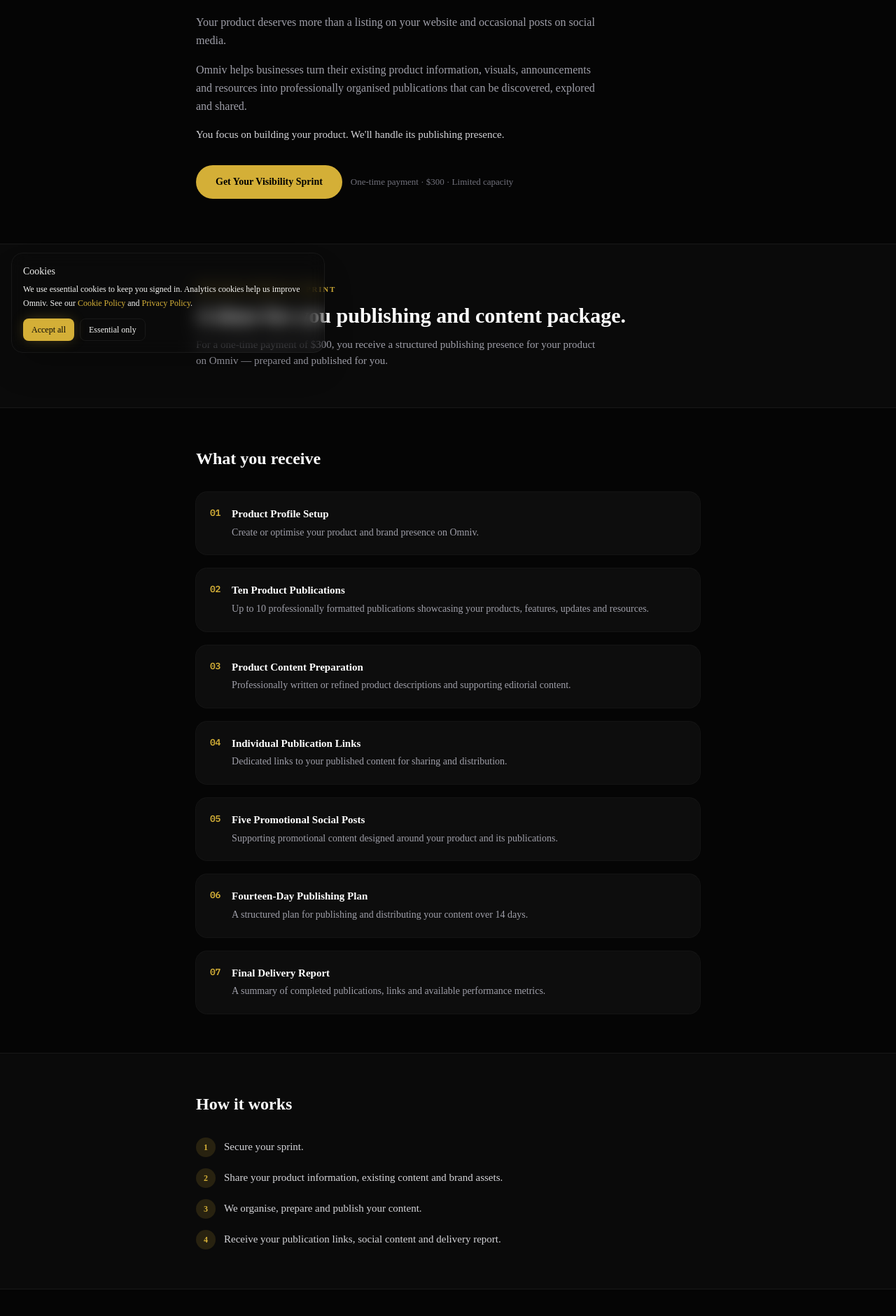
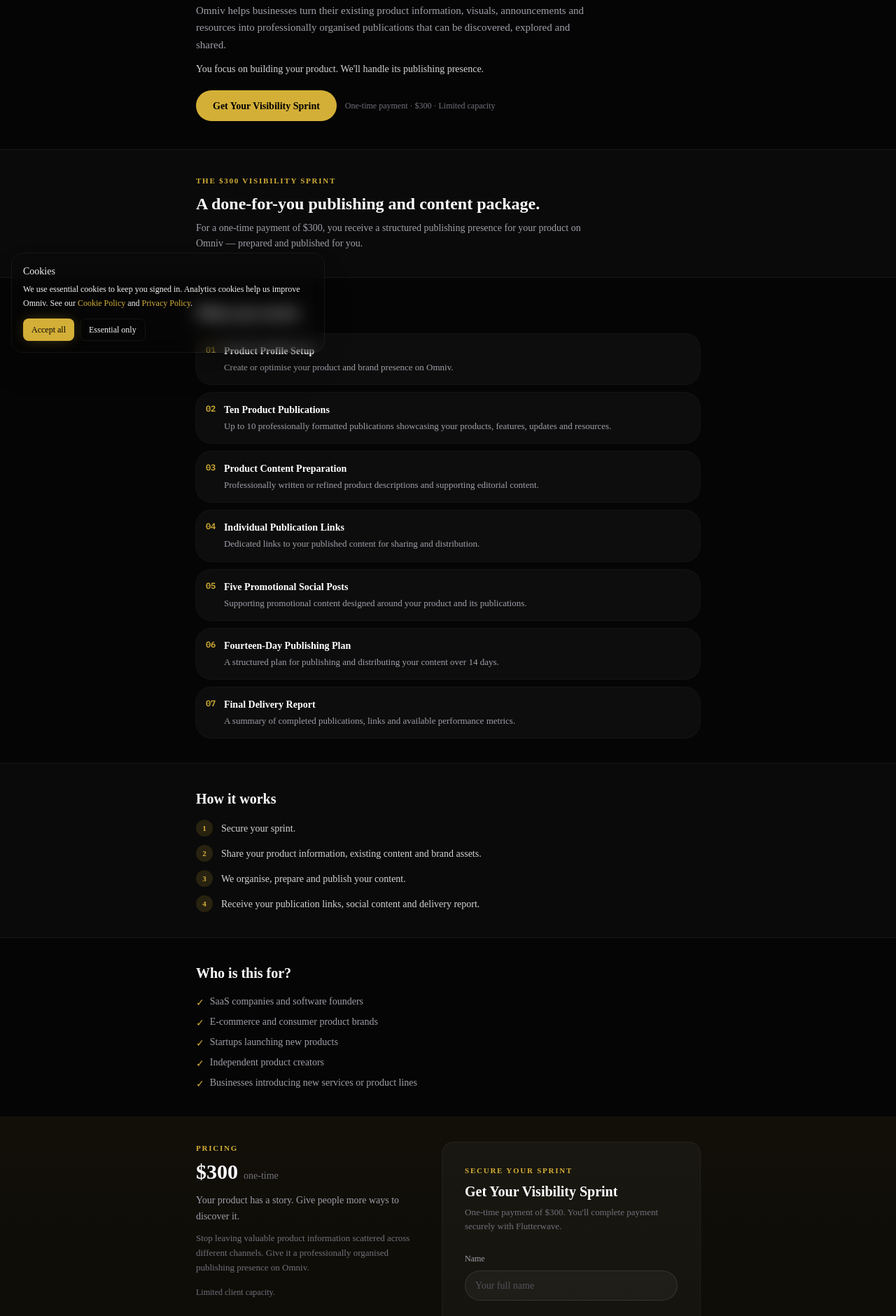
Before and after one commit to ezekielnelson060-hash/omniv-cso, a Next.js app: page /visibility-sprint in a window 1280 px wide. Shown: the part 280-2160 px from the top of the page at 70% size. Built offline with nearby package versions, Linux system fonts and the light colour scheme; no server answers; the database is empty.

Commit message:
Visibility Sprint: fix logo path, tighten section spacing

```diff
--- a/src/app/visibility-sprint/page.tsx
+++ b/src/app/visibility-sprint/page.tsx
@@ -99,7 +99,7 @@ function CtaLink({ className }: { className?: string }) {
       href="#get-sprint"
       className={
         className ||
-        "inline-flex h-12 items-center justify-center rounded-full bg-omniv-gold px-7 text-[14px] font-semibold text-black transition hover:brightness-110"
+        "inline-flex h-11 items-center justify-center rounded-full bg-omniv-gold px-6 text-[14px] font-semibold text-black transition hover:brightness-110"
       }
     >
       Get Your Visibility Sprint
@@ -114,11 +114,12 @@ export default function VisibilitySprintPage() {
         <div className="mx-auto flex max-w-3xl items-center justify-between px-4 py-3 md:px-6">
           <Link href="/home" className="flex items-center gap-2">
             <Image
-              src="/logo.svg"
+              src="/logo.png"
               alt="Omniv"
               width={28}
               height={28}
-              className="rounded-md"
+              className="h-7 w-7 rounded-md object-contain"
+              priority
             />
             <span className="text-[15px] font-semibold text-white">Omniv</span>
           </Link>
@@ -128,29 +129,29 @@ export default function VisibilitySprintPage() {
 
       <main>
         {/* Hero */}
-        <section className="mx-auto max-w-3xl px-4 pb-16 pt-14 md:px-6 md:pt-20">
+        <section className="mx-auto max-w-3xl px-4 pb-8 pt-8 md:px-6 md:pb-10 md:pt-10">
           <p className="text-[11px] font-semibold uppercase tracking-[0.2em] text-omniv-gold">
             Omniv Product Visibility Sprint
           </p>
-          <h1 className="mt-4 max-w-2xl text-3xl font-semibold tracking-tight text-white md:text-5xl md:leading-[1.1]">
+          <h1 className="mt-3 max-w-2xl text-3xl font-semibold tracking-tight text-white md:text-4xl md:leading-[1.12]">
             Give your product more opportunities to be discovered.
           </h1>
-          <p className="mt-5 max-w-xl text-[16px] leading-relaxed text-zinc-400">
+          <p className="mt-3 max-w-xl text-[15px] leading-relaxed text-zinc-400">
             Your product deserves more than a listing on your website and
             occasional posts on social media.
           </p>
-          <p className="mt-4 max-w-xl text-[16px] leading-relaxed text-zinc-400">
+          <p className="mt-3 max-w-xl text-[15px] leading-relaxed text-zinc-400">
             Omniv helps businesses turn their existing product information,
             visuals, announcements and resources into professionally organised
             publications that can be discovered, explored and shared.
           </p>
-          <p className="mt-4 max-w-xl text-[15px] font-medium text-zinc-300">
+          <p className="mt-3 max-w-xl text-[14px] font-medium text-zinc-300">
             You focus on building your product. We'll handle its publishing
             presence.
           </p>
-          <div className="mt-8 flex flex-wrap items-center gap-3">
+          <div className="mt-5 flex flex-wrap items-center gap-3">
             <CtaLink />
-            <span className="text-[13px] text-zinc-500">
+            <span className="text-[12px] text-zinc-500">
               One-time payment · $300 · Limited capacity
             </span>
           </div>
@@ -158,14 +159,14 @@ export default function VisibilitySprintPage() {
 
         {/* Package overview */}
         <section className="border-y border-white/[0.06] bg-white/[0.02]">
-          <div className="mx-auto max-w-3xl px-4 py-14 md:px-6">
+          <div className="mx-auto max-w-3xl px-4 py-8 md:px-6 md:py-9">
             <p className="text-[11px] font-semibold uppercase tracking-[0.16em] text-omniv-gold">
               The $300 Visibility Sprint
             </p>
-            <h2 className="mt-3 text-2xl font-semibold text-white md:text-3xl">
+            <h2 className="mt-2 text-xl font-semibold text-white md:text-2xl">
               A done-for-you publishing and content package.
             </h2>
-            <p className="mt-3 max-w-xl text-[15px] text-zinc-400">
+            <p className="mt-2 max-w-xl text-[14px] leading-relaxed text-zinc-400">
               For a one-time payment of $300, you receive a structured publishing
               presence for your product on Omniv — prepared and published for
               you.
@@ -174,22 +175,22 @@ export default function VisibilitySprintPage() {
         </section>
 
         {/* Deliverables */}
-        <section className="mx-auto max-w-3xl px-4 py-14 md:px-6">
-          <h2 className="text-xl font-semibold text-white md:text-2xl">
+        <section className="mx-auto max-w-3xl px-4 py-8 md:px-6 md:py-9">
+          <h2 className="text-lg font-semibold text-white md:text-xl">
             What you receive
           </h2>
-          <ol className="mt-8 space-y-5">
+          <ol className="mt-4 space-y-3">
             {DELIVERABLES.map((d) => (
               <li
                 key={d.n}
-                className="flex gap-4 rounded-2xl bg-white/[0.03] p-5 ring-1 ring-white/[0.06]"
+                className="flex gap-3 rounded-xl bg-white/[0.03] p-3.5 ring-1 ring-white/[0.06]"
               >
-                <span className="shrink-0 font-data text-[13px] font-semibold text-omniv-gold">
+                <span className="shrink-0 font-data text-[12px] font-semibold text-omniv-gold">
                   {d.n}
                 </span>
                 <div>
-                  <p className="text-[15px] font-semibold text-white">{d.title}</p>
-                  <p className="mt-1 text-[14px] leading-relaxed text-zinc-400">
+                  <p className="text-[14px] font-semibold text-white">{d.title}</p>
+                  <p className="mt-0.5 text-[13px] leading-relaxed text-zinc-400">
                     {d.body}
                   </p>
                 </div>
@@ -200,17 +201,17 @@ export default function VisibilitySprintPage() {
 
         {/* How it works */}
         <section className="border-y border-white/[0.06] bg-white/[0.02]">
-          <div className="mx-auto max-w-3xl px-4 py-14 md:px-6">
-            <h2 className="text-xl font-semibold text-white md:text-2xl">
+          <div className="mx-auto max-w-3xl px-4 py-8 md:px-6 md:py-9">
+            <h2 className="text-lg font-semibold text-white md:text-xl">
               How it works
             </h2>
-            <ol className="mt-8 space-y-4">
+            <ol className="mt-4 space-y-3">
               {STEPS.map((step, i) => (
                 <li key={step} className="flex items-start gap-3">
-                  <span className="flex h-7 w-7 shrink-0 items-center justify-center rounded-full bg-omniv-gold/15 text-[12px] font-semibold text-omniv-gold">
+                  <span className="flex h-6 w-6 shrink-0 items-center justify-center rounded-full bg-omniv-gold/15 text-[11px] font-semibold text-omniv-gold">
                     {i + 1}
                   </span>
-                  <p className="pt-0.5 text-[15px] text-zinc-300">{step}</p>
+                  <p className="pt-0.5 text-[14px] text-zinc-300">{step}</p>
                 </li>
               ))}
             </ol>
@@ -218,17 +219,17 @@ export default function VisibilitySprintPage() {
         </section>
 
         {/* Who */}
-        <section className="mx-auto max-w-3xl px-4 py-14 md:px-6">
-          <h2 className="text-xl font-semibold text-white md:text-2xl">
+        <section className="mx-auto max-w-3xl px-4 py-8 md:px-6 md:py-9">
+          <h2 className="text-lg font-semibold text-white md:text-xl">
             Who is this for?
           </h2>
-          <ul className="mt-6 space-y-2">
+          <ul className="mt-4 space-y-1.5">
             {AUDIENCE.map((item) => (
               <li
                 key={item}
-                className="flex items-start gap-2 text-[15px] text-zinc-400"
+                className="flex items-start gap-2 text-[14px] text-zinc-400"
               >
-                <span className="mt-1 text-omniv-gold">✓</span>
+                <span className="mt-0.5 text-omniv-gold">✓</span>
                 {item}
               </li>
             ))}
@@ -237,24 +238,24 @@ export default function VisibilitySprintPage() {
 
         {/* Pricing + form */}
         <section className="border-t border-white/[0.06] bg-gradient-to-b from-omniv-gold/[0.06] to-transparent">
-          <div className="mx-auto grid max-w-3xl gap-10 px-4 py-14 md:grid-cols-[1fr_1.15fr] md:px-6">
+          <div className="mx-auto grid max-w-3xl gap-6 px-4 py-8 md:grid-cols-[1fr_1.15fr] md:gap-8 md:px-6 md:py-9">
             <div>
               <p className="text-[11px] font-semibold uppercase tracking-[0.16em] text-omniv-gold">
                 Pricing
               </p>
-              <p className="mt-3">
-                <span className="text-4xl font-semibold text-white">$300</span>
-                <span className="ml-2 text-[15px] text-zinc-500">one-time</span>
+              <p className="mt-2">
+                <span className="text-3xl font-semibold text-white">$300</span>
+                <span className="ml-2 text-[14px] text-zinc-500">one-time</span>
               </p>
-              <p className="mt-4 text-[15px] leading-relaxed text-zinc-400">
+              <p className="mt-3 text-[14px] leading-relaxed text-zinc-400">
                 Your product has a story. Give people more ways to discover it.
               </p>
-              <p className="mt-3 text-[14px] leading-relaxed text-zinc-500">
+              <p className="mt-2 text-[13px] leading-relaxed text-zinc-500">
                 Stop leaving valuable product information scattered across
                 different channels. Give it a professionally organised publishing
                 presence on Omniv.
               </p>
-              <p className="mt-6 text-[12px] font-medium text-zinc-500">
+              <p className="mt-4 text-[12px] font-medium text-zinc-500">
                 Limited client capacity.
               </p>
             </div>
@@ -263,13 +264,13 @@ export default function VisibilitySprintPage() {
         </section>
 
         {/* FAQ */}
-        <section className="mx-auto max-w-3xl px-4 py-14 md:px-6">
-          <h2 className="text-xl font-semibold text-white md:text-2xl">FAQ</h2>
-          <div className="mt-8 space-y-6">
+        <section className="mx-auto max-w-3xl px-4 py-8 md:px-6 md:py-9">
+          <h2 className="text-lg font-semibold text-white md:text-xl">FAQ</h2>
+          <div className="mt-4 space-y-4">
             {FAQS.map((f) => (
               <div key={f.q}>
-                <p className="text-[15px] font-semibold text-white">{f.q}</p>
-                <p className="mt-1.5 text-[14px] leading-relaxed text-zinc-400">
+                <p className="text-[14px] font-semibold text-white">{f.q}</p>
+                <p className="mt-1 text-[13px] leading-relaxed text-zinc-400">
                   {f.a}
                 </p>
               </div>
@@ -279,22 +280,22 @@ export default function VisibilitySprintPage() {
 
         {/* Final CTA */}
         <section className="border-t border-white/[0.06]">
-          <div className="mx-auto max-w-3xl px-4 py-16 text-center md:px-6">
-            <h2 className="text-2xl font-semibold text-white md:text-3xl">
+          <div className="mx-auto max-w-3xl px-4 py-10 text-center md:px-6">
+            <h2 className="text-xl font-semibold text-white md:text-2xl">
               Ready to publish with intention?
             </h2>
-            <p className="mx-auto mt-3 max-w-md text-[15px] text-zinc-400">
+            <p className="mx-auto mt-2 max-w-md text-[14px] text-zinc-400">
               Secure your Visibility Sprint and we'll turn your product
               materials into a clear publishing presence on Omniv.
             </p>
-            <div className="mt-8">
+            <div className="mt-5">
               <CtaLink />
             </div>
           </div>
         </section>
       </main>
 
-      <footer className="border-t border-white/[0.06] py-8 text-center text-[12px] text-zinc-600">
+      <footer className="border-t border-white/[0.06] py-6 text-center text-[12px] text-zinc-600">
         <Link href="/home" className="text-zinc-500 hover:text-white">
           Omniv
         </Link>
```
